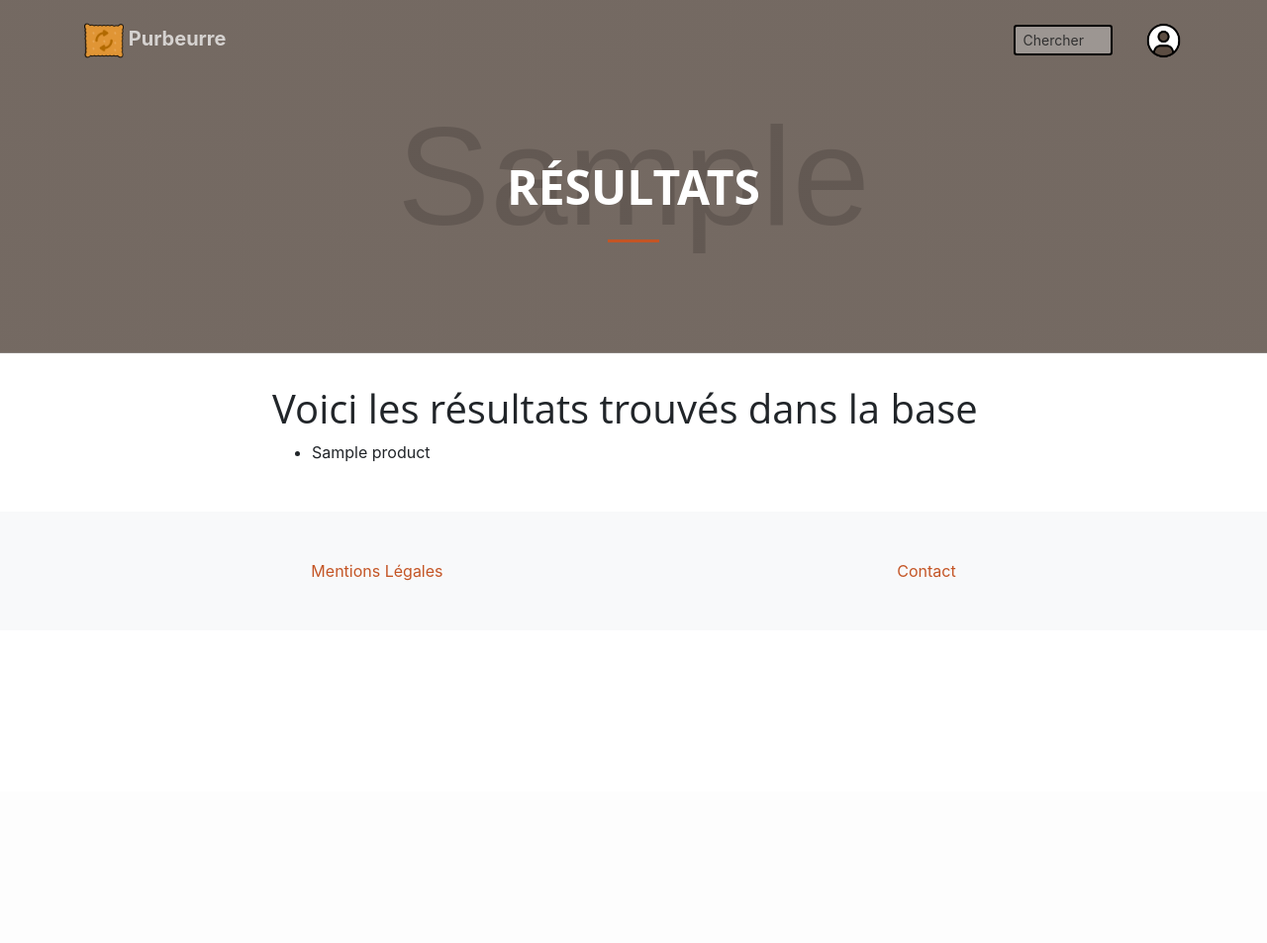
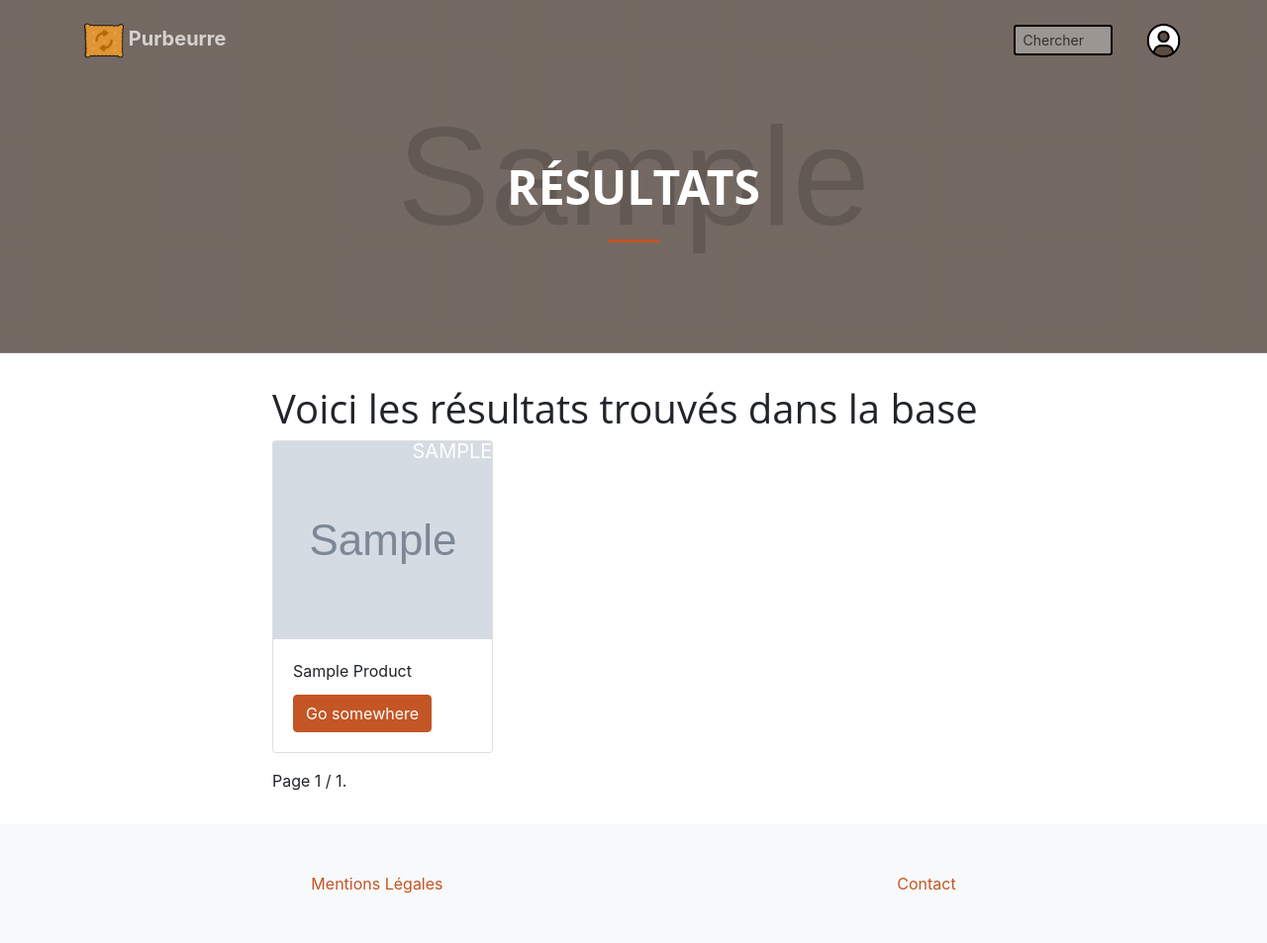
Before and after one commit to pythonmentor/vincent-p8, a Django app: template purbeurre_project/products/templates/products/product_list.html in a window 1280 px wide. Shown: the whole page at 99% size. Before the commit the page ends 587 px from the top, so only its background shows below. Run offline with Django 3.2, Linux system fonts and the light colour scheme; the template is opened without the code that fills it: most values are stand-ins (such as "Sample title", 1, 10 or a date in 2020); grey boxes marked "Sample" are stand-in pictures; some libraries are stand-ins or nearby versions; some web fonts are replaced.

Commit message:
research OK

```diff
--- a/purbeurre_project/products/templates/products/index.html
+++ b/purbeurre_project/products/templates/products/index.html
@@ -23,6 +23,7 @@
             <p>Pas encore de favoris enregistrés.</p>
         {% endif %}
 
+
         {% else %}
             <p>Pour voir vos favoris, veuillez vous connecter ou créer un compte.</p>
         {% endif %}
--- a/purbeurre_project/products/templates/products/product_list.html
+++ b/purbeurre_project/products/templates/products/product_list.html
@@ -1,4 +1,5 @@
 {% extends "base_generic.html" %}
+{% load static %}
 
 {% block title %}Résultats de recherche{% endblock %}
 
@@ -11,12 +12,48 @@
 {% block content %}
     <h1>Voici les résultats trouvés dans la base</h1>
 
-    {% if products_found %}
-        <ul>
-        {% for product in products_found %}
-            <li>{{ product.name }}</li>
-        {% endfor %}
-        </ul>
+
+
+    {% if object_list %}
+        <div class="row row-xs-xs sample-row">
+            {% for product in object_list %}
+                <div class="col-xs-12 col-sm-4 col-md-4 gutter-xs-xs gutter-margin-xs-xs mb-3">
+                    <div class="card" style="">
+                        {% if product.image %}
+                        <img src="{{ product.image }}" class="card-img-top product-thumb" alt="">
+                        {% else %}
+                        <img src="{% static 'img/product.jpg'%}" alt="" class="card-img-top product-thumb">
+                        {% endif %}
+                        {% if product.nutritionGrade %}
+                            <span class="grade grade-{{ product.nutritionGrade }}">{{ product.nutritionGrade|upper }}</span>
+                        {% endif %}
+                        <div class="card-body pt-1">
+                          <p class="card-title">{{ product.name|title|truncatechars:15 }}</p>
+                          <a href="#" class="btn btn-primary">Go somewhere</a>
+                        </div>
+                      </div>
+                </div>
+            {% endfor %}
+        </div>
+
+        <div class="pagination">
+            <span class="step-links">
+                {% if page_obj.has_previous %}
+                    <a href="?q={{ query }}&page=1">&laquo; Début</a>
+                    <a href="?q={{ query }}&page={{ page_obj.previous_page_number }}">&lt; Précédent</a>
+                {% endif %}
+
+                <span class="current">
+                    Page {{ page_obj.number }} / {{ page_obj.paginator.num_pages }}.
+                </span>
+
+                {% if page_obj.has_next %}
+                    <a href="?q={{ query }}&page={{ page_obj.next_page_number }}">Suivant &gt;</a>
+                    <a href="?q={{ query }}&page={{ page_obj.paginator.num_pages }}">Fin &raquo;</a>
+                {% endif %}
+            </span>
+        </div>
+
     {% else %}
         <p>Aucun résultat.</p>
     {% endif %}
--- a/purbeurre_project/templates/static/scss/_global.scss
+++ b/purbeurre_project/templates/static/scss/_global.scss
@@ -39,3 +39,39 @@ hr.light {
 .page-section {
   padding: 2rem 0;
 }
+
+.product-thumb {
+  object-fit: none; /* Do not scale the image */
+  object-position: center; /* Center the image within the element */
+  width: 100%;
+  max-height: 200px;
+  min-height: 200px;
+  margin-bottom: 1rem;
+}
+
+.grade{
+  position: absolute;
+  right:-10px;
+  top:-10px;
+  text-align: center;
+  border-radius: 30px 30px 30px 30px;
+  color:white;
+  padding:5px 10px;
+  font-size:20px;
+}
+
+.grade-a{
+  background: #007518;
+}
+.grade-b{
+  background: #94C11E;
+}
+.grade-c{
+  background: #FFDE00;
+}
+.grade-d{
+  background: #F29202;
+}
+.grade-e{
+  background:#DD1D02;
+}
```
Also changed, not shown: purbeurre_project/products/views.py (+9 -6 lines), purbeurre_project/templates/static/css/creative.css, purbeurre_project/templates/static/css/creative.min.css, purbeurre_project/templates/static/img/product.jpg (added). Lines whose indentation alone changed are shown as unchanged.
